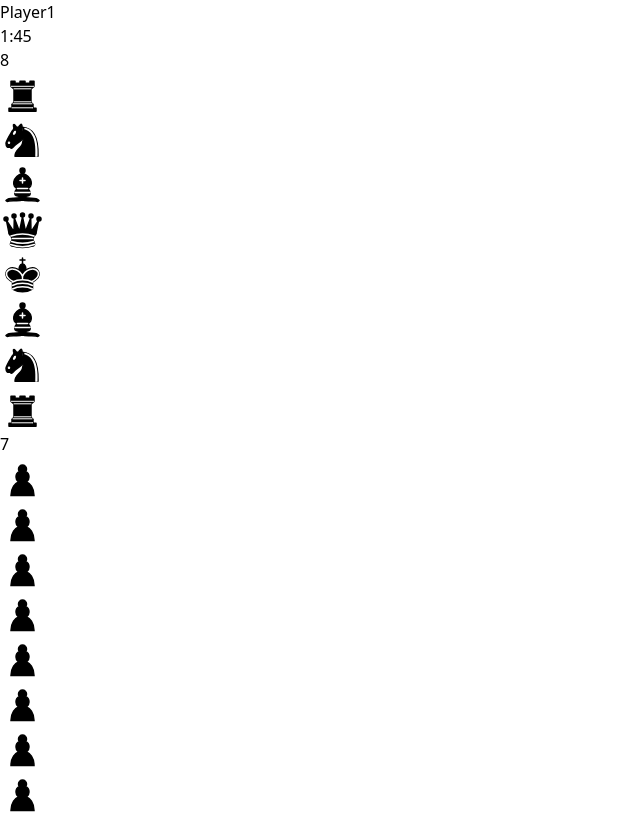
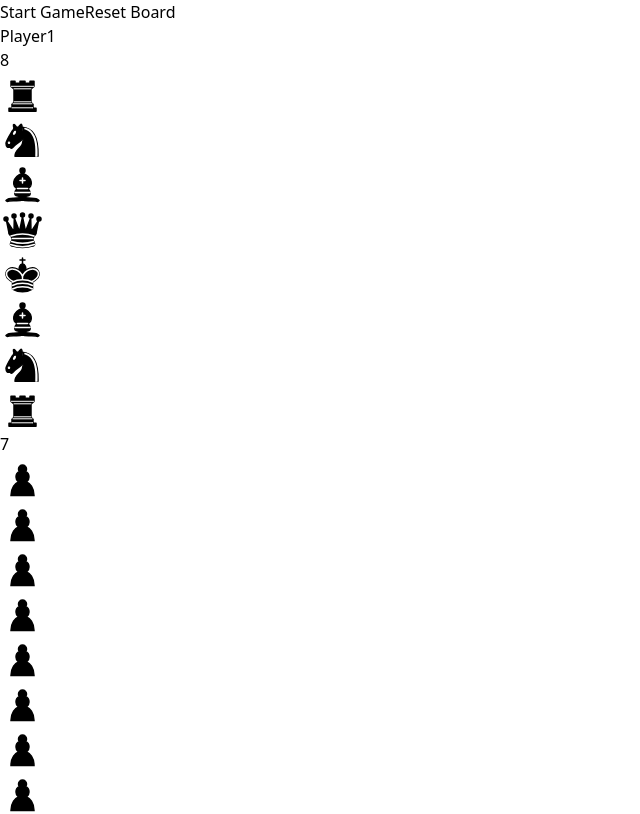
Before and after one commit to danjvarela/react-chess, a React (Create React App) app: page / in a window 1280 px wide. Shown: the top 814 px of the page, without its empty margins (0-640 px from the left). Built offline with nearby package versions, Linux system fonts and the light colour scheme; what @material-tailwind/react would draw is missing.

Commit message:
Add Game Menu

```diff
--- a/src/components/Game.jsx
+++ b/src/components/Game.jsx
@@ -3,11 +3,13 @@ import PlayerInfo from "./PlayerInfo";
 import {ChessProvider} from "contexts/chessContext";
 import GameOverModal from "./GameOverModal";
 import ResetButton from "./ResetButton";
+import GameMenu from "./GameMenu";
 
 const Game = () => {
   return (
     <ChessProvider>
-      <div className="w-11/12 md:w-4/5 max-w-lg h-auto flex flex-col gap-3">
+      <div className="w-11/12 md:w-4/5 max-w-lg h-auto flex flex-col gap-3 relative">
+        <GameMenu />
         <GameOverModal />
         <PlayerInfo name="Player1" color="b" />
         <Chessboard />
--- /dev/null
+++ b/src/components/GameMenu.jsx
@@ -0,0 +1,18 @@
+import {Button} from "@material-tailwind/react";
+import {useChess} from "contexts/chessContext";
+import StartGameMenu from "./StartGameMenu";
+
+const GameMenu = () => {
+  const {resetBoard, setPlayerRemainingTime} = useChess();
+
+  return (
+    <div className="absolute left-full top-0 px-10 pt-9 w-1/2 flex flex-col gap-4">
+      <StartGameMenu />
+      <Button className="w-full" color="green" onClick={resetBoard}>
+        Reset Board
+      </Button>
+    </div>
+  );
+};
+
+export default GameMenu;
--- a/src/components/Piece.jsx
+++ b/src/components/Piece.jsx
@@ -1,15 +1,19 @@
 import {useDraggable} from "@dnd-kit/core";
+import {useChess} from "contexts/chessContext";
 import PieceRenderer from "./PieceRenderer";
 
 // type can be one of r, b, n, k, q, p (lowercase)
 // color can be w or b
 // square is the position of the piece, ie. e4, f6, h1 ...
 const Piece = ({type, color, square}) => {
+  const {playerRemainingTime} = useChess();
   // make this piece a draggable item
   const {attributes, listeners, setNodeRef, transform} = useDraggable({
     // unique identifier for this piece
     id: square,
   });
+
+  const enableDrag = {pointerEvents: !playerRemainingTime ? "none" : "auto"};
 
   // conditional styling
   const style = transform
@@ -17,10 +21,12 @@ const Piece = ({type, color, square}) => {
         transform: `translate3d(${transform.x}px, ${transform.y}px, 0) scale(1.25)`,
         zIndex: 10,
         cursor: "grabbing",
+        ...enableDrag,
       }
     : {
         cursor: "grab",
         zIndex: 5,
+        ...enableDrag,
       };
 
   return (
--- /dev/null
+++ b/src/components/StartGameMenu.jsx
@@ -0,0 +1,32 @@
+import {Menu, MenuHandler, MenuList, MenuItem, Button} from "@material-tailwind/react";
+import {useChess} from "contexts/chessContext";
+
+const oneMinute = 1000 * 60;
+
+const StartGameMenu = () => {
+  const {playerRemainingTime, setPlayerRemainingTime} = useChess();
+
+  const startGame = (time) => () => {
+    setPlayerRemainingTime({w: time, b: time});
+  };
+
+  const styles = {
+    color: !playerRemainingTime ? "green" : "gray",
+    className: !playerRemainingTime ? "pointer-events-auto" : "pointer-events-none",
+  };
+
+  return (
+    <Menu placement="right-start">
+      <MenuHandler>
+        <Button {...styles}>Start Game</Button>
+      </MenuHandler>
+      <MenuList>
+        <MenuItem onClick={startGame(10 * oneMinute)}>10 mins</MenuItem>
+        <MenuItem onClick={startGame(15 * oneMinute)}>15 mins</MenuItem>
+        <MenuItem onClick={startGame(30 * oneMinute)}>30 mins</MenuItem>
+      </MenuList>
+    </Menu>
+  );
+};
+
+export default StartGameMenu;
--- a/src/components/Stopwatch.jsx
+++ b/src/components/Stopwatch.jsx
@@ -9,13 +9,14 @@ const Stopwatch = ({color}) => {
   const {chess, playerRemainingTime, setPlayerRemainingTime} = useChess();
 
   const {minutes, seconds} = useMemo(() => {
+    if (!playerRemainingTime) return {minutes: 0, seconds: 0};
     const minutes = getMinutes(playerRemainingTime[color]);
     const seconds = String(getSeconds(playerRemainingTime[color])).padStart(2, "0");
     return {minutes, seconds};
   }, [playerRemainingTime, color]);
 
   useEffect(() => {
-    if (chess.turn() === color) {
+    if (chess.turn() === color && playerRemainingTime) {
       const id = setTimeout(() => {
         setPlayerRemainingTime((prevTime) => ({
           ...prevTime,
@@ -29,6 +30,7 @@ const Stopwatch = ({color}) => {
   const turnStyle =
     chess.turn() === color ? "text-gray-900 bg-gray-100" : "text-gray-700 bg-gray-800";
 
+  if (!playerRemainingTime) return null;
   return (
     <Typography className={`${turnStyle} px-5 rounded-md`} variant="h4">
       {`${minutes}:${seconds}`}
--- a/src/contexts/chessContext.js
+++ b/src/contexts/chessContext.js
@@ -38,12 +38,13 @@ const ChessProvider = ({children}) => {
   const [possibleMoves, setPossibleMoves] = useState([]);
   const [gameOver, setGameOver] = useState(null);
   const [kingSquare, setKingSquare] = useState({w: "e1", b: "e8"});
-  const [playerRemainingTime, setPlayerRemainingTime] = useState({w: 105000, b: 105000});
+  const [playerRemainingTime, setPlayerRemainingTime] = useState(null);
   const [history, setHistory] = useState(chess.history({verbose: true}));
 
   const resetBoard = useCallback(() => {
     chess.reset();
     setSquares(chess.board().flat());
+    setPlayerRemainingTime(null);
   }, []);
 
   // gets the winner, returns null if there is none
```
Also changed, not shown: src/hooks/useCountdown.js (deleted, +0 -26 lines).
